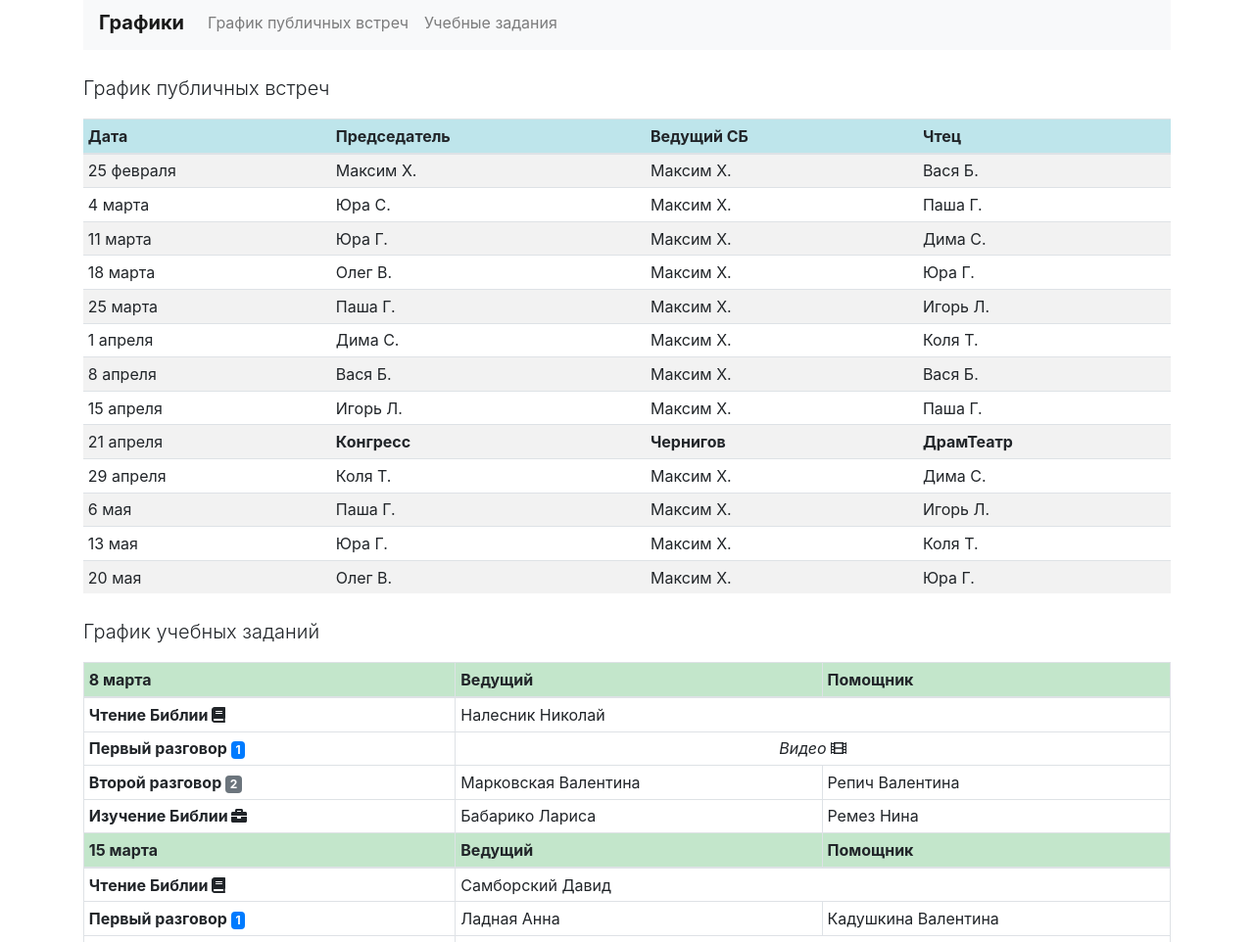
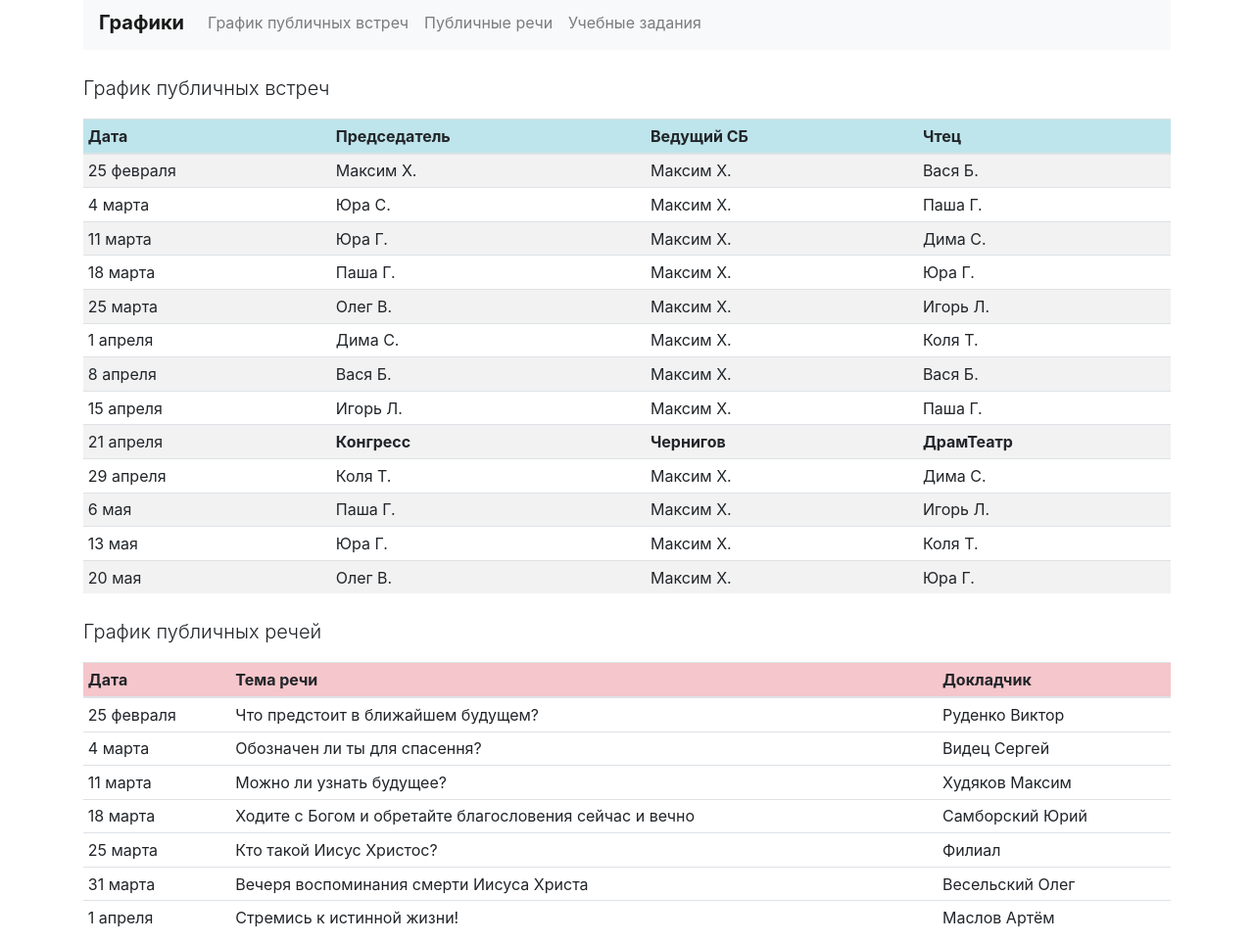
Before and after one commit to YuriySamo/yuriysamo.github.io, a plain HTML site: page index.html in a window 1280 px wide. Shown: the part 53-1015 px from the top of the page at 98% size. Drawn offline with nearby package versions, Linux system fonts and the light colour scheme.

Commit message:
Public speeches

```diff
--- a/index.html
+++ b/index.html
@@ -30,6 +30,10 @@
     <ul class="navbar-nav mr-auto">
       <li class="nav-item">
         <a class="nav-link" href="#public-list">График публичных встреч<span class="sr-only">(current)</span></a>
+      </li>
+
+      <li class="nav-item">
+        <a class="nav-link" href="#public-speech">Публичные речи</a>
       </li>
 
       <li class="nav-item">
@@ -78,14 +82,14 @@
 
 <tr>
   <td>18 марта</td>
-  <td>Олег В.</td>
+  <td>Паша Г.</td>
   <td>Максим Х.</td>
   <td>Юра Г.</td>
 </tr>
 
 <tr>
   <td>25 марта</td>
-  <td>Паша Г.</td>
+  <td>Олег В.</td>
   <td>Максим Х.</td>
   <td>Игорь Л.</td>
 </tr>
@@ -147,6 +151,74 @@
 </tr>
   </tbody>
   </table>
+
+
+<p class="lead mt-4">График публичных речей</p>
+
+  <table class="table table-sm table-hover" id="public-speech">
+  <thead>
+    <tr class="table-danger">
+      <th>Дата</th>
+      <th>Тема речи</th>
+      <th>Докладчик</th>
+    </tr>
+  </thead>
+  <tbody>
+    <tr>
+
+      <td>25 февраля</td>
+      <td>Что предстоит в ближайшем будущем?</td>
+      <td>Руденко Виктор</td>
+
+    </tr>
+    <tr>
+
+      <td>4 марта</td>
+      <td>Обозначен ли ты для спасення?</td>
+      <td>Видец Сергей</td>
+
+    </tr>
+    <tr>
+
+      <td>11 марта</td>
+      <td>Можно ли узнать будущее?</td>
+      <td>Худяков Максим</td>
+
+    </tr>
+
+    <tr>
+
+      <td>18 марта</td>
+      <td>Ходите с Богом и обретайте благословения сейчас и вечно</td>
+      <td>Самборский Юрий</td>
+
+    </tr>
+    <tr>
+
+      <td>25 марта</td>
+      <td>Кто такой Иисус Христос? </td>
+      <td>Филиал</td>
+
+    </tr>
+    <tr>
+
+      <td>31 марта</td>
+      <td>Вечеря воспоминания смерти Иисуса Христа</td>
+      <td>Весельский Олег</td>
+       </tr>
+
+    <tr>
+
+      <td>1 апреля</td>
+      <td>Стремись к истинной жизни!</td>
+      <td>Маслов Артём</td>
+       </tr>
+
+
+      </tbody>
+</table>
+
+
 
 
 <p class="lead mt-4">График учебных заданий</p>
@@ -333,7 +405,7 @@
     <tr>
       <th scope="row">Первый разговор <span class="badge badge-primary"> 1 </span></th>
       <td>Касий Валентина</td>
-      <td>Клышко Таисия</td>
+      <td>Дынник Елена</td>
 
     </tr>
     <tr>
@@ -384,8 +456,6 @@
   </tbody>
 </table>
 
-
-
 </div>
 
 
```
